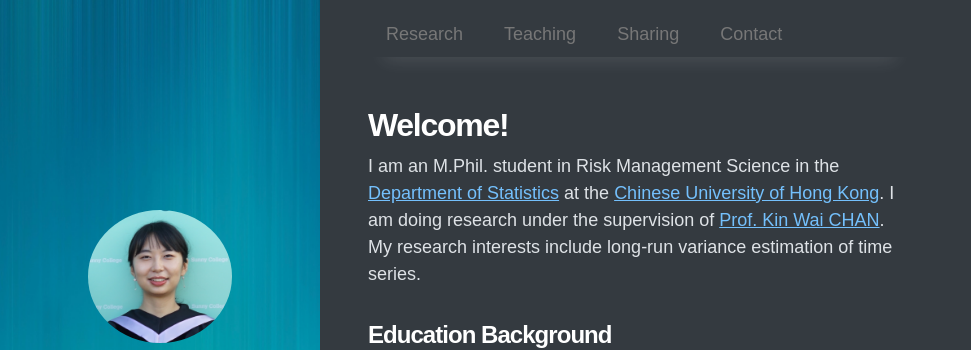
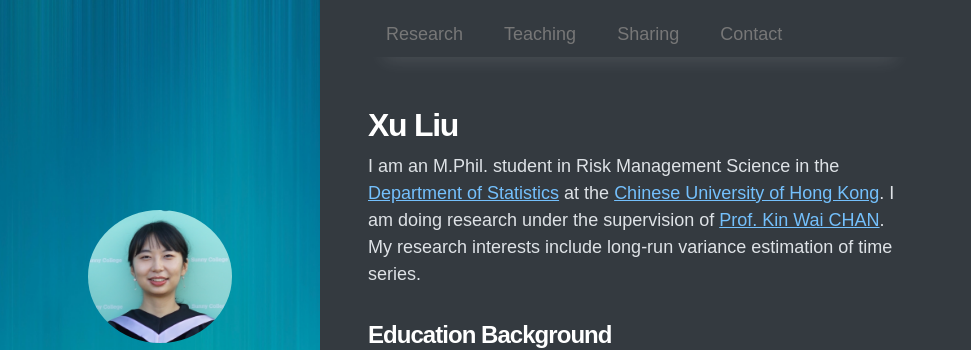
Before and after one commit to lexilxu/MyPage, a Jekyll site: the page built from index.html, in a window 1280 px wide and 983 px high. Shown: the top 350 px of the window, without its empty margins (0-971 px from the left). Built offline with Jekyll 4.4.1, drawn with Linux system fonts in a browser that asks for light colours; nearby versions of some CDN libraries; the list of posts is cut into pages by our own code.

Commit message:
Update home.html

```diff
--- a/_layouts/home.html
+++ b/_layouts/home.html
@@ -4,7 +4,7 @@ layout: default
 
 {% include home-header.html %}
 
-<h1 id="welcome-">Welcome!</h1>
+<h1 id="lexi-">Xu Liu</h1>
 <p>I am an M.Phil. student in Risk Management Science in the <a href="https://www.sta.cuhk.edu.hk">Department of Statistics</a> at the <a href="https://www.cuhk.edu.hk/english/index.html">Chinese University of Hong Kong</a>. I am doing research under the supervision of <a href="https://sites.google.com/site/kwchankeith/home?authuser=0">Prof. Kin Wai CHAN</a>. My research interests include long-run variance estimation of time series.</p>
 <h2 id="education-background">Education Background</h2>
 <ul>
```
